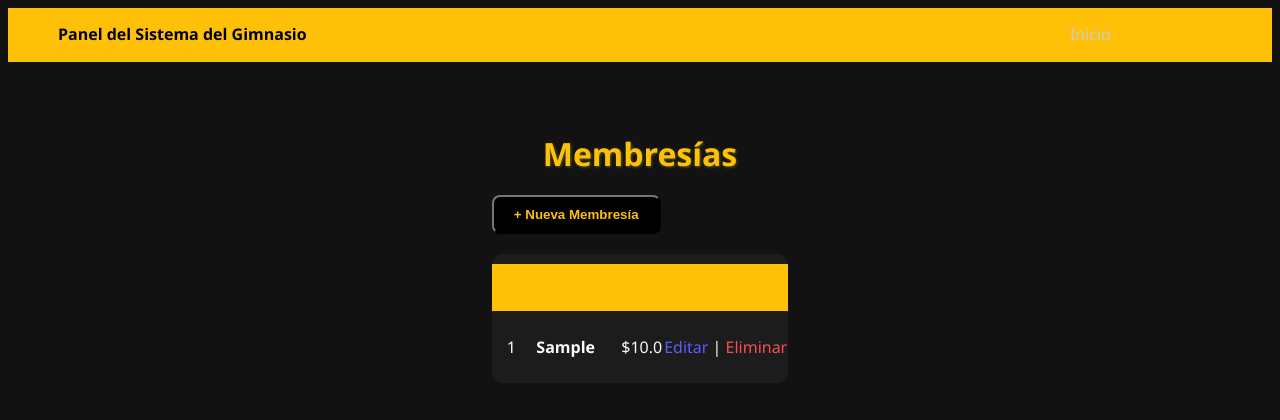
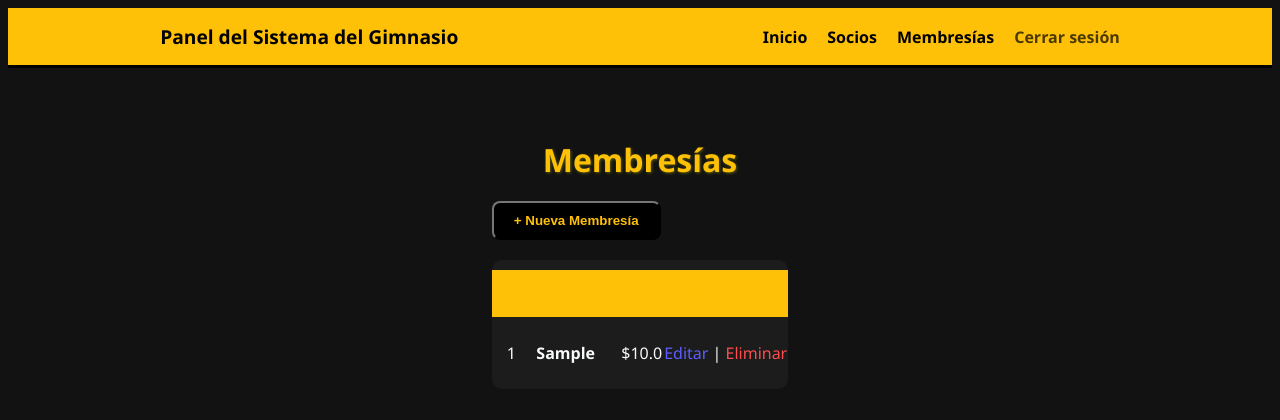
Before and after one commit to davidcuellarbt-hue/gym-api-python, a Flask app: page /membresias in a window 1280 px wide. Shown: the top 420 px of the page. Run offline with Flask 3, Linux system fonts and the light colour scheme; tables that the repository leaves empty hold one stand-in row (values such as "Sample post").

Commit message:
Update membresias.html

```diff
--- a/templates/membresias.html
+++ b/templates/membresias.html
@@ -6,13 +6,15 @@
     <title>Membresías</title>
 </head>
 <body>
-    <nav class="navbar" style="display: flex; justify-content: space-between; align-items: center; padding: 15px 50px; background: #000; border-bottom: 2px solid #ffc107;">
-        <div class="navbar-brand" style="color: #ffc107;">Panel del Sistema del Gimnasio</div>
-        <div class="nav-links">
-            <a href="/" style="color: #ccc; text-decoration: none; margin-right: 15px;">Inicio</a>
-            <a href="/membresias" style="color: #ffc107; text-decoration: none;">Membresías</a>
-        </div>
-    </nav>
+    <nav style="background-color: #ffc107; width: 100%; padding: 15px 0; border-bottom: 3px solid #000; display: flex; justify-content: space-around; align-items: center; margin: 0;">
+    <div style="color: #000; font-weight: bold; font-size: 1.2rem;">Panel del Sistema del Gimnasio</div>
+    <div style="display: flex; gap: 20px;">
+        <a href="/" style="color: #000; text-decoration: none; font-weight: bold;">Inicio</a>
+        <a href="/socios" style="color: #000; text-decoration: none; font-weight: bold;">Socios</a>
+        <a href="/membresias" style="color: #000; text-decoration: none; font-weight: bold;">Membresías</a>
+        <span style="color: #000; font-weight: bold; opacity: 0.7;">Cerrar sesión</span>
+    </div>
+</nav>
 
     <div class="container" style="max-width: 900px; margin: auto;">
         <h1 style="text-align: center; color: #ffc107; margin-top: 30px;">Membresías</h1>
```
